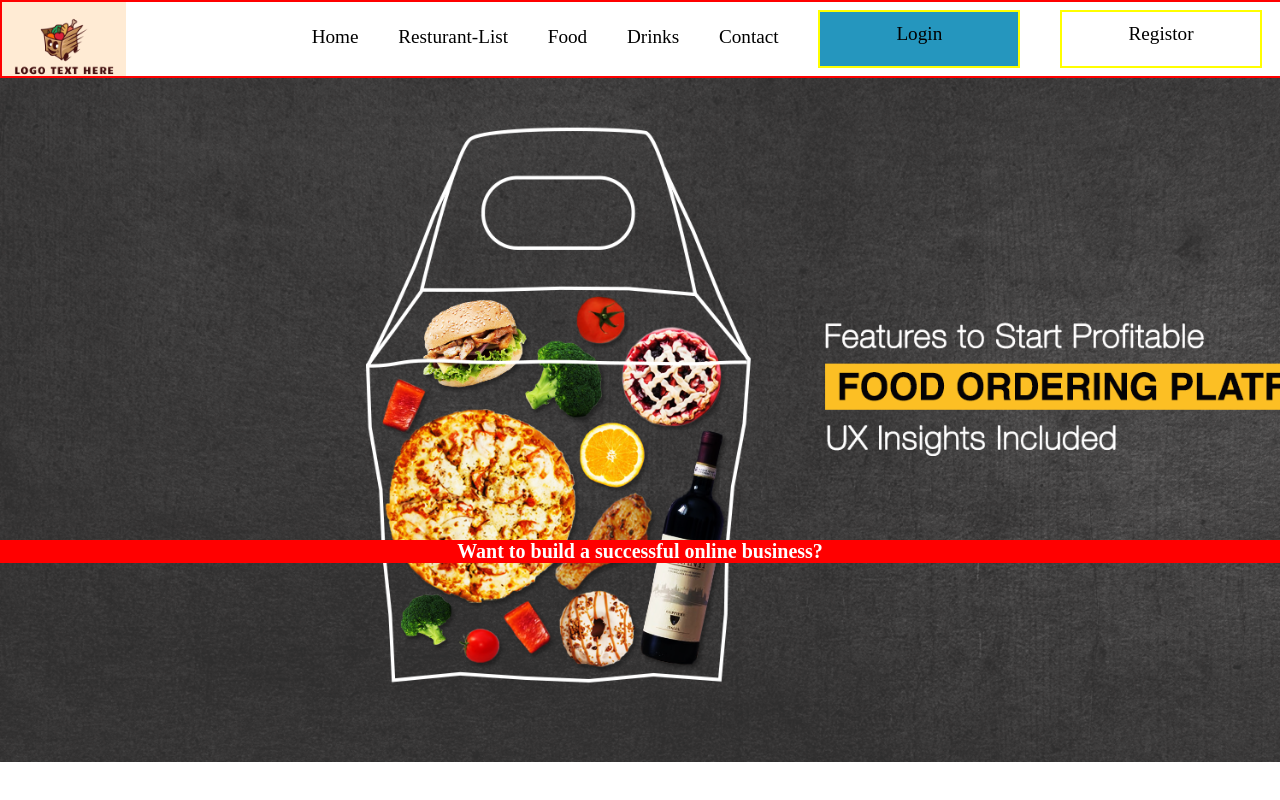
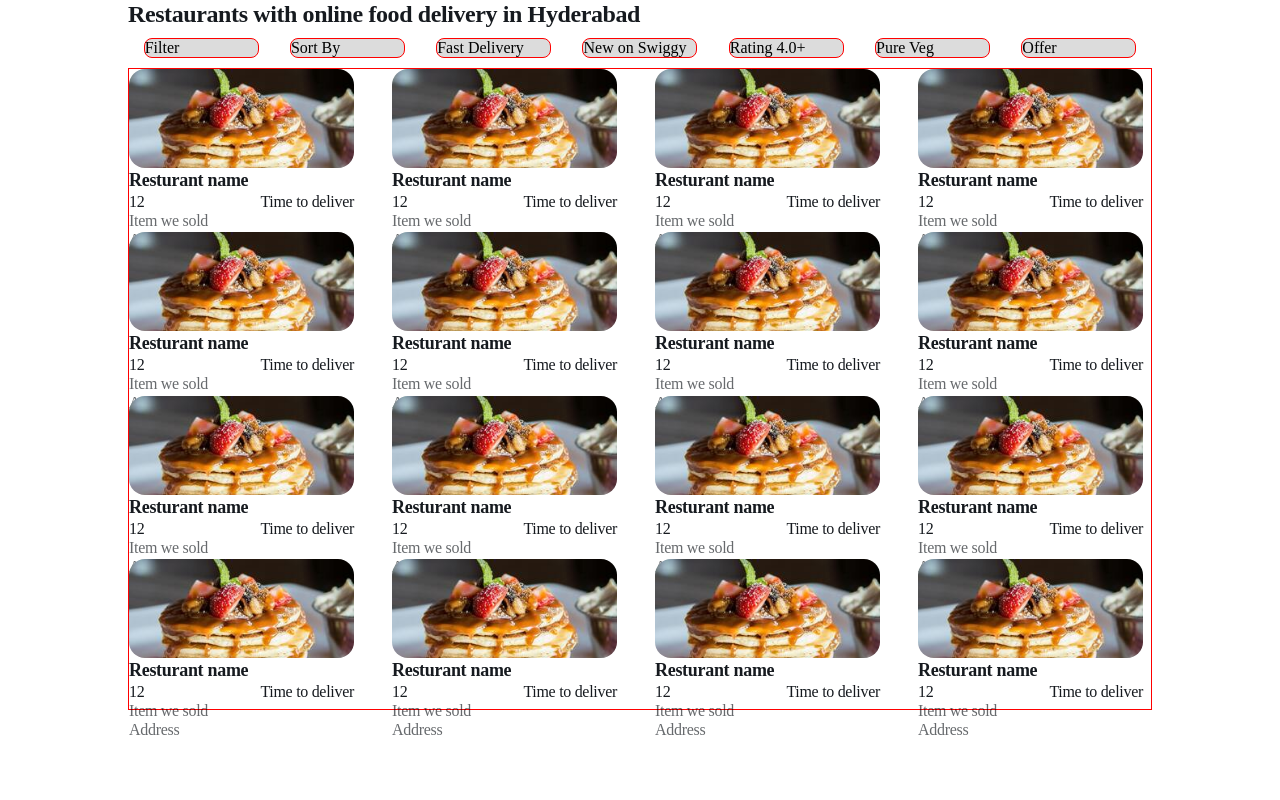
Before and after one commit to KrishnaGitt/CompleteAuthenticate, a React (Create React App) app in the folder frontend/: page / in a window 1280 px wide. Built offline with nearby package versions, Linux system fonts and the light colour scheme.

Commit message:
adding home page

```diff
--- a/frontend/src/App.js
+++ b/frontend/src/App.js
@@ -1,10 +1,12 @@
 import HomePage from './HomePage/HomePage';
 import Register from './Register/Register';
+import HomeProduct from "./HomeProduct/HomeProduct"
 // import Login from'./Login/Login'
 function App() {
   return (
     <div className="App">
-      <HomePage/>
+      <HomeProduct/>
+      {/* <HomePage/> */}
      {/* <Register/> */}
      {/* <Login/> */}
 
--- a/frontend/src/HomeProduct/HomeProduct.css
+++ b/frontend/src/HomeProduct/HomeProduct.css
@@ -0,0 +1,98 @@
+.main-product-list{
+    min-height: 80vh;
+    display: grid;
+    grid-template-columns: repeat(4,1fr);
+    grid-template-rows: repeat(4,1fr);
+    border: 1px solid red;
+    gap: 13px;
+    margin-left: calc(10%);
+    margin-right: calc(10%);
+}
+.product-img{
+    background-image: url('../dist/burger.jpg');
+    background-size: cover;
+    background-repeat: no-repeat;
+    height: 90%;
+    width: 90%;
+    border-radius: 16px;
+}
+.product-div{
+    height: 110px;
+    width: 250px;
+}
+.info-sec{
+    width: 90%;
+}
+.rating-time{
+    display: flex;
+    justify-content: space-between;
+}
+.rest-name{
+    margin: 0px;
+    /* font-family: Gilroy_Bold; */
+    font-weight: 700;
+    font-size: 18px;
+    line-height: 24px;
+    letter-spacing: -0.3px;
+    color: rgba(2, 6, 12, 0.92);
+    overflow: hidden;
+    width: 100%;
+    /* display: -webkit-box; */
+    /* overflow-wrap: break-word; */
+    /* -webkit-line-clamp: 1; */
+    /* -webkit-box-orient: vertical; */
+}
+.rating{
+    /* ont-family: Gilroy; */
+    font-weight: 200;
+    font-size: 16px;
+    line-height: 19px;
+    letter-spacing: -0.3px;
+    color: rgba(2, 6, 12, 0.92);
+}
+.deliver-time{
+    font-weight: 200;
+    font-size: 16px;
+    line-height: 19px;
+    letter-spacing: -0.3px;
+    color: rgba(2, 6, 12, 0.92);
+}
+.item-sold{
+    /* font-family: Gilroy; */
+    font-weight: 200;
+    font-size: 16px;
+    line-height: 19px;
+    letter-spacing: -0.3px;
+    color: rgba(2, 6, 12, 0.6);
+    overflow: hidden;
+    width: 100%;
+    display: -webkit-box;
+    overflow-wrap: break-word;
+    /* -webkit-line-clamp: 1; */
+    -webkit-box-orient: vertical;
+
+}
+.heading-text{
+    margin-left: calc(10%);
+    /* font-family: Gilroy; */
+    font-weight: 800;
+    font-size: 24px;
+    line-height: 28px;
+    letter-spacing: -0.4px;
+    color: rgba(2, 6, 12, 0.92);
+}
+.product-filter{
+    margin-left: calc(10%);
+    margin-right: calc(10%);
+    display: flex;
+    justify-content: space-around;
+    align-items: center;
+    margin-top: 10px;
+    margin-bottom: 10px;
+}
+.filter-div{
+    border: 1px solid red;
+    background-color: gainsboro;
+    border-radius: 8px;
+    width: 113px;
+}
--- a/frontend/src/HomeProduct/HomeProduct.jsx
+++ b/frontend/src/HomeProduct/HomeProduct.jsx
@@ -1,8 +1,59 @@
 import React from 'react'
 import './HomeProduct.css'
 const HomeProduct = () => {
+  const arr=[1,2,3,4,5,6,7,8,9,10,11,12,13,14,15,16]
   return (
-    <div>HomeProduct</div>
+    <>
+          <div className='heading-text'>Restaurants with online food delivery in Hyderabad</div>
+          <div className='product-filter'>
+            <div className='filter-div'>
+              <div className=''></div>
+              <div className=''>Filter</div>
+            </div>
+            <div className='filter-div'>
+              <div className=''></div>
+              <div className=''>Sort By</div>
+            </div>
+            <div className='filter-div'>
+              <div className=''></div>
+              <div className=''>Fast Delivery</div>
+            </div>
+            <div className='filter-div'>
+              <div className=''></div>
+              <div className=''>New on Swiggy</div>
+            </div>
+            <div className='filter-div'>
+              <div className=''></div>
+              <div className=''>Rating 4.0+</div>
+            </div>
+            <div className='filter-div'>
+              <div className=''></div>
+              <div className=''>Pure Veg</div>
+            </div>
+            <div className='filter-div'>
+              <div className=''></div>
+              <div className=''>Offer</div>
+            </div>
+          </div>
+         <div className='main-product-list'>
+      {arr.map((e)=>(
+        <div className='product-div'>
+        <div className='product-img'></div>
+        <div className='info-sec'>
+          <h4 className='rest-name'>Resturant name</h4>
+          <div className='rating-time'>
+            <div className='rating'>12</div>
+            <div className='deliver-time'>Time to deliver</div>
+          </div>
+          <p className='item-sold'>Item we sold</p>
+          <p className='item-sold'>Address</p>
+        </div>
+    </div>
+      ))}
+
+    </div>
+    </>
+
   )
 }
 
```
Also changed, not shown: frontend/src/dist/burger.jpg (added), frontend/src/dist/rating.png (added).
